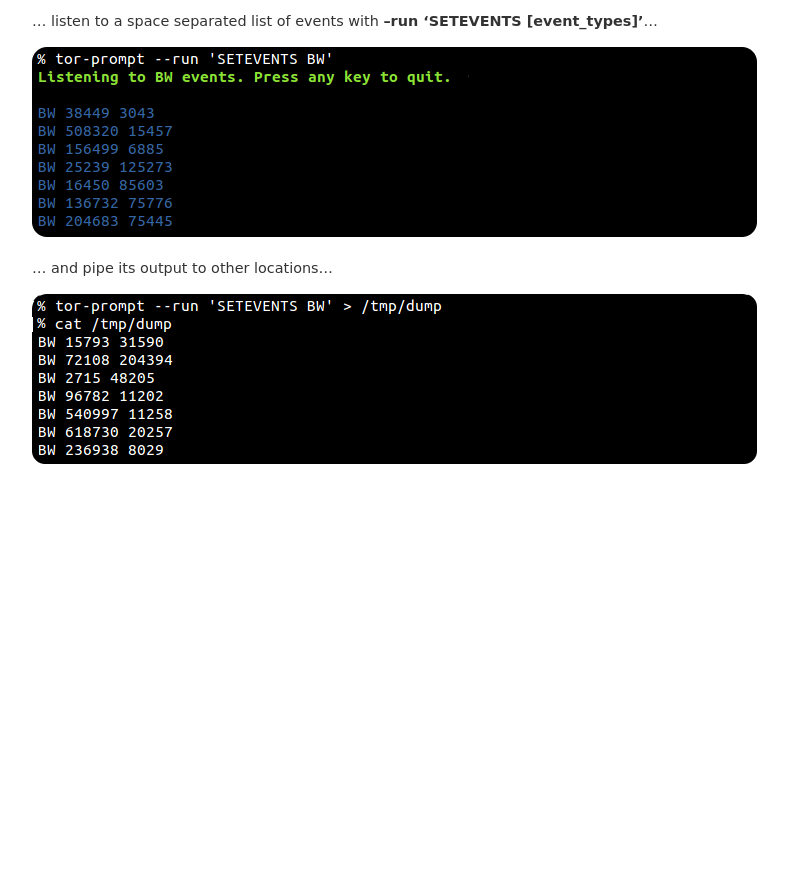
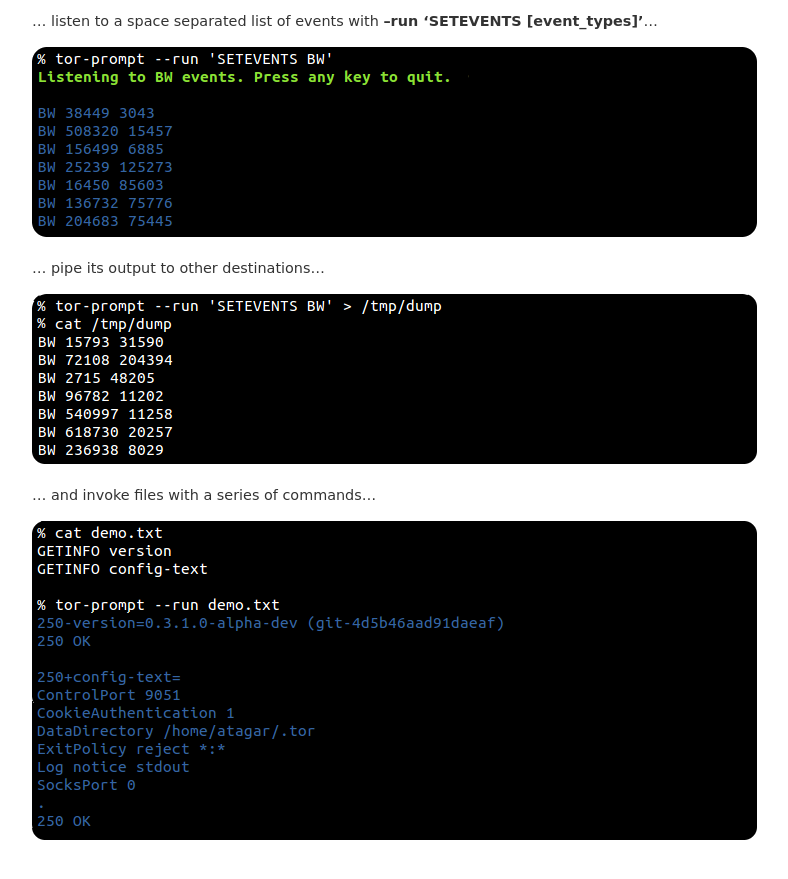
Before and after one commit to torproject/stem, a Sphinx documentation site: the page built from docs/tutorials/down_the_rabbit_hole.rst, in a window 1280 px wide and 900 px high, scrolled down 3252 px. Shown: the top 879 px of the window, without its empty margins (88-876 px from the left). Built offline with Sphinx 7.4.7, drawn with Linux system fonts in a browser that asks for light colours; before the commit the page ends 3789 px from its top, so only the background shows below that.

Commit message:
Also note that --run can invoke files
Oops, forgot to include one of the capabilities.

```diff
--- a/docs/change_log.rst
+++ b/docs/change_log.rst
@@ -67,7 +67,7 @@
 
  * **Interpreter**
 
-  * Added a '--run [command or path]' argument to invoke specific commands (:trac:`21541`)
+  * Added a `'--run [command or path]' argument <tutorials/down_the_rabbit_hole.html#running-individual-commands>`_ to invoke specific commands (:trac:`21541`)
 
 .. _version_1.5:
 
--- a/docs/tutorials/down_the_rabbit_hole.rst
+++ b/docs/tutorials/down_the_rabbit_hole.rst
@@ -128,6 +128,10 @@
 
 .. image:: /_static/prompt/run_events.png
 
-... and pipe its output to other locations...
+... pipe its output to other destinations...
 
 .. image:: /_static/prompt/run_events_pipe.png
+
+... and invoke files with a series of commands...
+
+.. image:: /_static/prompt/run_file.png
```
Also changed, not shown: docs/_static/prompt/run_events_pipe.png, docs/_static/prompt/run_file.png (added).
